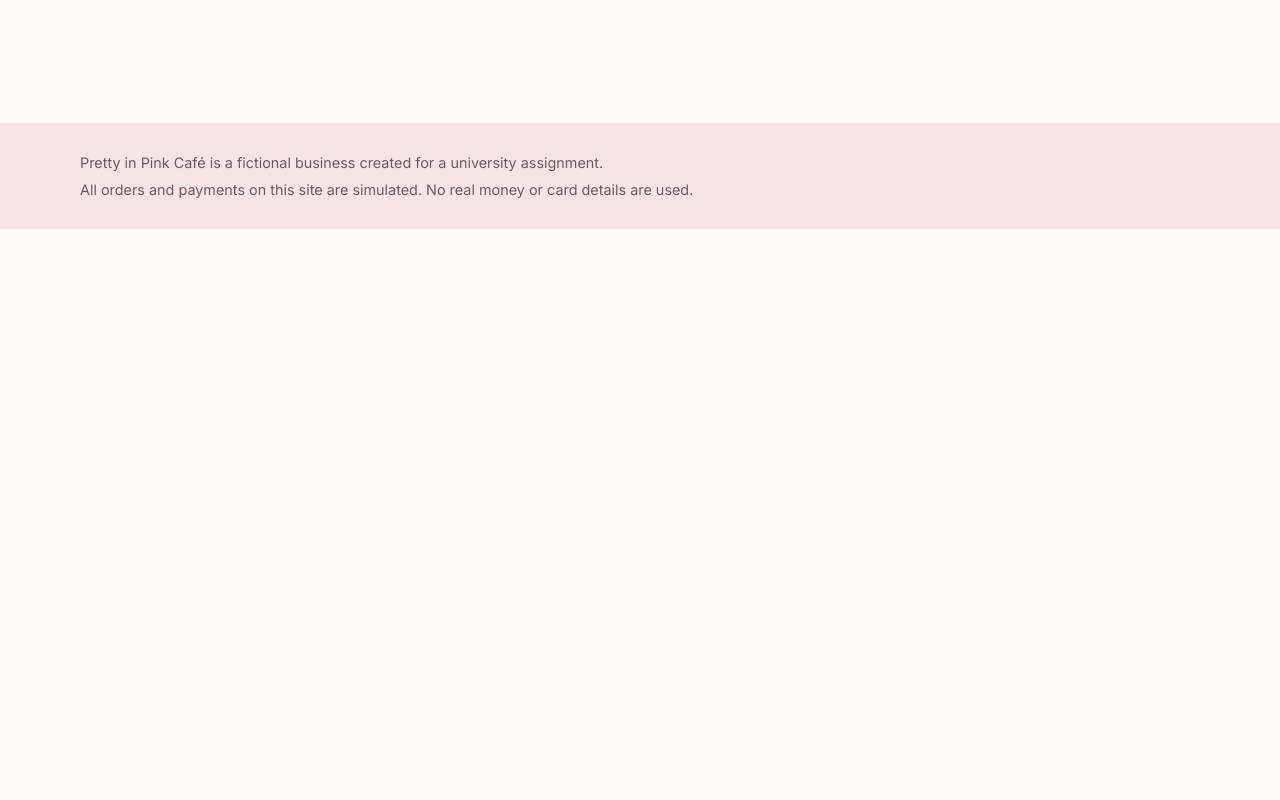
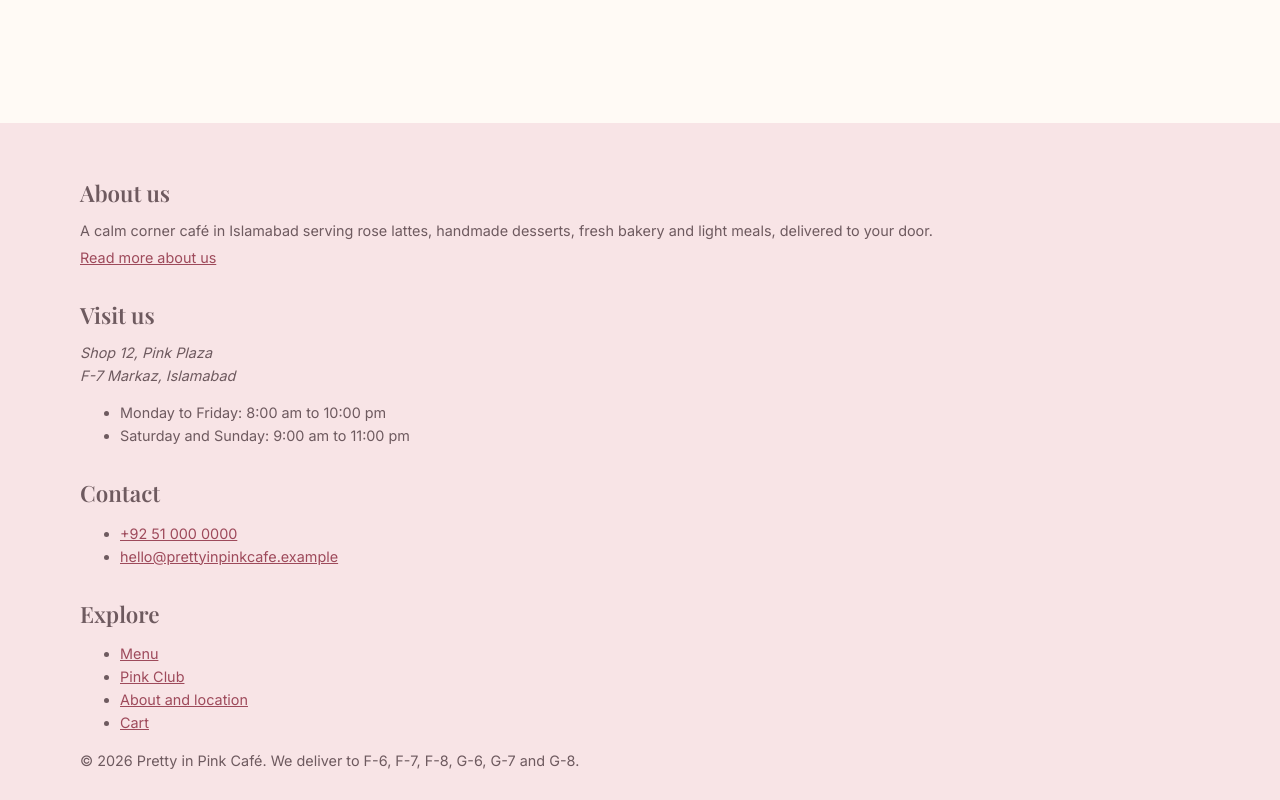
Before and after one commit to Al0raLish/Pretty-in-pink-cafe, a React (Vite) app: page /checkout in a window 1280 px wide. Shown: the part 448-1248 px from the top of the page. Before the commit the page ends 800 px from the top, so only its background shows below. Built offline with nearby package versions, Linux system fonts and the light colour scheme.

Commit message:
feat: add footer with contact info, About page and location map

```diff
--- a/src/components/Footer.jsx
+++ b/src/components/Footer.jsx
@@ -1,9 +1,48 @@
+import { Link } from 'react-router-dom';
+import { CAFE } from '../data/cafeInfo.js';
+
 export default function Footer() {
   return (
     <footer className="site-footer">
       <div className="container">
-        <p>Pretty in Pink Café is a fictional business created for a university assignment.</p>
-        <p>All orders and payments on this site are simulated. No real money or card details are used.</p>
+        <div className="footer-grid">
+          <section aria-labelledby="footer-about">
+            <h2 id="footer-about">About us</h2>
+            <p>{CAFE.about}</p>
+            <p><Link to="/about">Read more about us</Link></p>
+          </section>
+
+          <section aria-labelledby="footer-visit">
+            <h2 id="footer-visit">Visit us</h2>
+            <address>
+              {CAFE.address.map((line) => <span key={line}>{line}<br /></span>)}
+            </address>
+            <ul>
+              {CAFE.hours.map((h) => <li key={h.days}>{h.days}: {h.time}</li>)}
+            </ul>
+          </section>
+
+          <section aria-labelledby="footer-contact">
+            <h2 id="footer-contact">Contact</h2>
+            <ul>
+              <li><a href={`tel:${CAFE.phoneLink}`}>{CAFE.phone}</a></li>
+              <li><a href={`mailto:${CAFE.email}`}>{CAFE.email}</a></li>
+            </ul>
+          </section>
+
+          <nav aria-label="Footer navigation">
+            <h2>Explore</h2>
+            <ul>
+              <li><Link to="/menu">Menu</Link></li>
+              <li><Link to="/join">Pink Club</Link></li>
+              <li><Link to="/about">About and location</Link></li>
+              <li><Link to="/cart">Cart</Link></li>
+            </ul>
+          </nav>
+        </div>
+        <p className="footer-bottom">
+          © 2026 {CAFE.name}. We deliver to {CAFE.deliveryAreas}.
+        </p>
       </div>
     </footer>
   );
--- /dev/null
+++ b/src/components/LocationMap.jsx
@@ -0,0 +1,21 @@
+import { CAFE } from '../data/cafeInfo.js';
+
+// The address is always shown as text too, so the page still works if the map can't load.
+export default function LocationMap() {
+  return (
+    <figure className="map">
+      <iframe
+        title={`Map showing the location of ${CAFE.name} in F-7 Markaz, Islamabad`}
+        src={CAFE.mapEmbedUrl}
+        loading="lazy"
+        referrerPolicy="no-referrer"
+      />
+      <figcaption>
+        {CAFE.address.join(', ')}.{' '}
+        <a href={CAFE.mapLinkUrl} target="_blank" rel="noopener noreferrer">
+          Open a larger map<span className="visually-hidden"> (opens in a new tab)</span>
+        </a>
+      </figcaption>
+    </figure>
+  );
+}
--- /dev/null
+++ b/src/data/cafeInfo.js
@@ -0,0 +1,19 @@
+// Fictional business details, used by the footer, About page and map.
+export const CAFE = {
+  name: 'Pretty in Pink Café',
+  about:
+    'A calm corner café in Islamabad serving rose lattes, handmade desserts, fresh bakery and light meals, delivered to your door.',
+  address: ['Shop 12, Pink Plaza', 'F-7 Markaz, Islamabad'],
+  phone: '+92 51 000 0000',
+  phoneLink: '+92510000000',
+  email: 'hello@prettyinpinkcafe.example', // .example is a reserved fake domain
+  hours: [
+    { days: 'Monday to Friday', time: '8:00 am to 10:00 pm' },
+    { days: 'Saturday and Sunday', time: '9:00 am to 11:00 pm' },
+  ],
+  deliveryAreas: 'F-6, F-7, F-8, G-6, G-7 and G-8',
+  // Approximate location, so replace the coordinates if you prefer
+  mapEmbedUrl:
+    'https://www.openstreetmap.org/export/embed.html?bbox=73.0450%2C33.7110%2C73.0660%2C33.7310&layer=mapnik&marker=33.7207%2C73.0553',
+  mapLinkUrl: 'https://www.openstreetmap.org/?mlat=33.7207&mlon=73.0553#map=16/33.7207/73.0553',
+};
--- a/src/pages/CheckoutPage.jsx
+++ b/src/pages/CheckoutPage.jsx
@@ -6,6 +6,8 @@ import { reconcileCart } from '../utils/cart.js';
 import { PAYMENT_METHODS } from '../data/paymentMethods.js';
 import FormField from '../components/FormField.jsx';
 import OrderSummary from '../components/OrderSummary.jsx';
+import { CAFE } from '../data/cafeInfo.js';
+import LocationMap from '../components/LocationMap.jsx';
 
 const EMPTY_FORM = { name: '', email: '', phone: '', address: '', notes: '', payment: 'cod' };
 
@@ -63,7 +65,7 @@ export default function CheckoutPage() {
     <>
       <h1>Checkout</h1>
       <p className="notice notice-warning">
-        <strong>Simulated checkout.</strong> No real order, payment or delivery happens.
+        <strong> Checkout.</strong> No real order, payment or delivery happens.
         Please use fictional details only.
       </p>
 
@@ -109,6 +111,11 @@ export default function CheckoutPage() {
 
         <aside>
           <OrderSummary summary={summary} showLines />
+          <details className="details-toggle">
+            <summary>Where we deliver from</summary>
+            <p>We deliver to {CAFE.deliveryAreas}.</p>
+            <LocationMap />
+          </details>
         </aside>
       </div>
     </>
```
Also changed, not shown: src/pages/AboutPage.jsx (added, +44 -0 lines).
